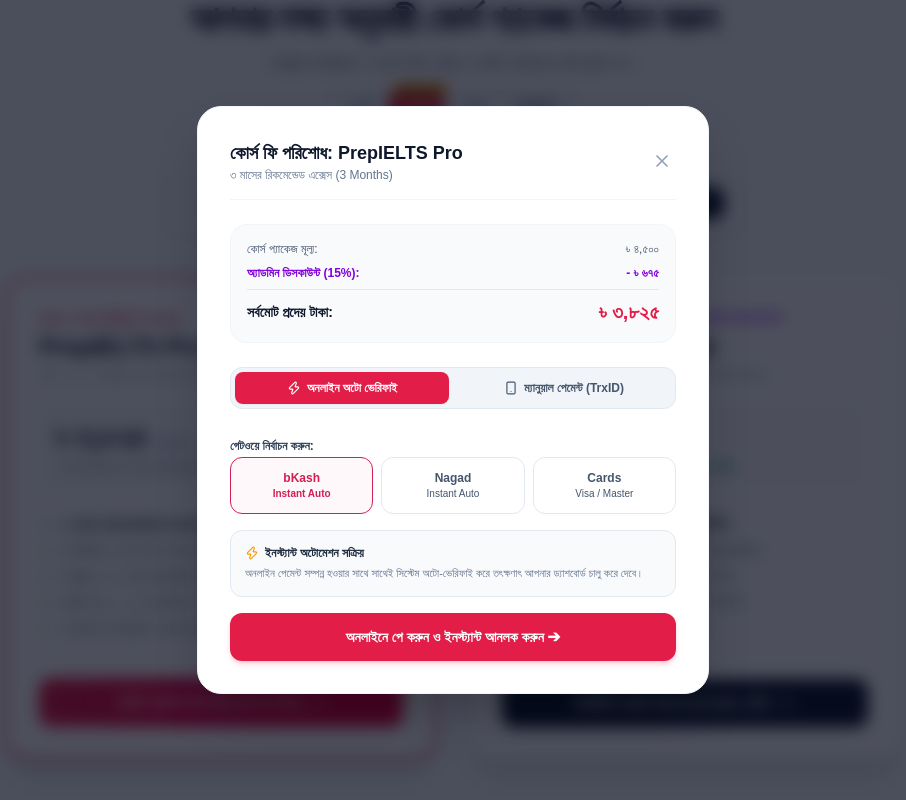
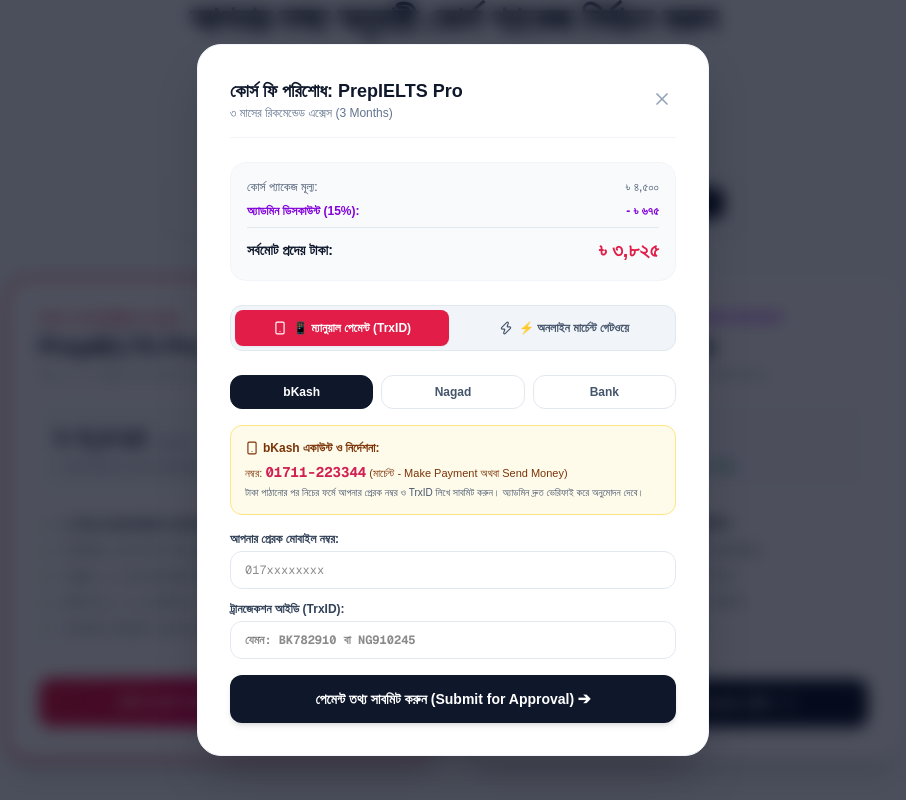
Before and after one commit to rejuan0066-crypto/prep-ielts, a Next.js app: page /pricing in a window 1280 px wide. Both pictures are taken after a click on the button "এখনই এনরোল করুন (Enroll in Pro)". Shown: the part 218-1018 px from the top of the page, without its empty margins (187-1093 px from the left). Built offline with nearby package versions, Linux system fonts and the light colour scheme.

Commit message:
fix: disable fake online auto-verify bypass and enforce strict admin TrxID verification

```diff
--- a/src/app/dashboard/page.tsx
+++ b/src/app/dashboard/page.tsx
@@ -484,7 +484,7 @@ export default function StudentAcademyDashboard() {
     );
   }
 
-  const isEnrolled = user.role !== 'student' || user.paymentStatus === 'approved' || user.plan === 'Pro' || user.plan === 'VIP';
+  const isEnrolled = user.role !== 'student' || user.paymentStatus === 'approved';
   const isPendingVerification = user.role === 'student' && user.paymentStatus === 'pending';
 
   // GATE A: Manual payment submitted, awaiting Admin verification
--- a/src/app/pricing/page.tsx
+++ b/src/app/pricing/page.tsx
@@ -52,7 +52,7 @@ export default function PricingPage() {
     durationLabel: string;
   } | null>(null);
 
-  const [checkoutTab, setCheckoutTab] = useState<'online' | 'manual'>('online');
+  const [checkoutTab, setCheckoutTab] = useState<'manual' | 'online'>('manual');
   const [onlineGateway, setOnlineGateway] = useState<'bkash' | 'nagad' | 'card'>('bkash');
   const [manualMethod, setManualMethod] = useState<'bKash' | 'Nagad' | 'Bank'>('bKash');
 
@@ -157,46 +157,9 @@ export default function PricingPage() {
     setSenderNumber('');
   };
 
-  // 1. ONLINE INSTANT AUTO-VERIFY PAYMENT
+  // 1. ONLINE PAYMENT: Strictly directs to verified manual payment to prevent fake auto-verification bypass
   const handleOnlineAutoPayment = () => {
-    if (!selectedPlan || !user) return;
-    setIsProcessing(true);
-
-    const priceCalc = calculateFinalPrice(selectedPlan.basePrice);
-
-    setTimeout(() => {
-      const generatedTrxId = 'AUTO_' + onlineGateway.toUpperCase() + '_' + Math.random().toString(36).substring(2, 9).toUpperCase();
-
-      const newTx: PaymentTransaction = {
-        id: 'trx_' + Date.now(),
-        studentName: user.name,
-        studentEmail: user.email,
-        planName: selectedPlan.name,
-        duration: selectedPlan.durationLabel,
-        originalAmount: priceCalc.originalPrice,
-        discountAmount: priceCalc.totalDiscount,
-        finalAmount: priceCalc.finalPrice,
-        method: onlineGateway === 'bkash' ? 'bKash (Online)' : onlineGateway === 'nagad' ? 'Nagad (Online)' : 'Card',
-        trxId: generatedTrxId,
-        couponUsed: appliedCoupon?.coupon?.code,
-        date: new Date().toLocaleDateString('bn-BD', { day: 'numeric', month: 'short', year: 'numeric' }) + ', ' + new Date().toLocaleTimeString('bn-BD', { hour: '2-digit', minute: '2-digit' }),
-        status: 'approved',
-        verifiedBy: 'System Auto-Gateway'
-      };
-
-      const existingTxs = getTransactions();
-      saveTransactions([newTx, ...existingTxs]);
-
-      // Update student profile directly to approved
-      updateUser({
-        plan: selectedPlan.key,
-        paymentStatus: 'approved',
-        pendingPayment: undefined
-      });
-
-      setIsProcessing(false);
-      setSuccessType('online');
-    }, 1200);
+    setCheckoutTab('manual');
   };
 
   // 2. MANUAL SEND MONEY & TrxID SUBMISSION
@@ -635,99 +598,53 @@ export default function PricingPage() {
                   );
                 })()}
 
-                {/* Checkout Method Tabs: Online Instant vs Manual TrxID */}
+                {/* Checkout Method Tabs: Manual TrxID vs Online Gateway */}
                 <div className="flex items-center gap-2 p-1 bg-slate-100 rounded-xl border border-slate-200 text-xs font-bold">
                   <button
                     type="button"
+                    onClick={() => setCheckoutTab('manual')}
+                    className={`flex-1 py-2.5 rounded-lg transition-all flex items-center justify-center gap-1.5 cursor-pointer ${
+                      checkoutTab === 'manual' ? 'bg-[#E11D48] text-white shadow-xs font-black' : 'text-slate-600 hover:text-slate-900'
+                    }`}
+                  >
+                    <Smartphone className="w-3.5 h-3.5" />
+                    <span>📱 ম্যানুয়াল পেমেন্ট (TrxID)</span>
+                  </button>
+                  <button
+                    type="button"
                     onClick={() => setCheckoutTab('online')}
-                    className={`flex-1 py-2 rounded-lg transition-all flex items-center justify-center gap-1.5 cursor-pointer ${
-                      checkoutTab === 'online' ? 'bg-[#E11D48] text-white shadow-xs' : 'text-slate-600 hover:text-slate-900'
+                    className={`flex-1 py-2.5 rounded-lg transition-all flex items-center justify-center gap-1.5 cursor-pointer ${
+                      checkoutTab === 'online' ? 'bg-slate-900 text-white shadow-xs font-black' : 'text-slate-600 hover:text-slate-900'
                     }`}
                   >
                     <Zap className="w-3.5 h-3.5" />
-                    <span>অনলাইন অটো ভেরিফাই</span>
-                  </button>
-                  <button
-                    type="button"
-                    onClick={() => setCheckoutTab('manual')}
-                    className={`flex-1 py-2 rounded-lg transition-all flex items-center justify-center gap-1.5 cursor-pointer ${
-                      checkoutTab === 'manual' ? 'bg-slate-900 text-white shadow-xs' : 'text-slate-600 hover:text-slate-900'
-                    }`}
-                  >
-                    <Smartphone className="w-3.5 h-3.5" />
-                    <span>ম্যানুয়াল পেমেন্ট (TrxID)</span>
+                    <span>⚡ অনলাইন মার্চেন্ট গেটওয়ে</span>
                   </button>
                 </div>
 
-                {/* TAB A: Online Instant Gateway */}
+                {/* TAB A: Online Instant Gateway (Real status notice - NO fake bypass) */}
                 {checkoutTab === 'online' && (
                   <div className="space-y-4 animate-in fade-in">
-                    <div className="space-y-2">
-                      <label className="text-xs font-bold text-slate-700">গেটওয়ে নির্বাচন করুন:</label>
-                      <div className="grid grid-cols-3 gap-2">
-                        <button
-                          type="button"
-                          onClick={() => setOnlineGateway('bkash')}
-                          className={`p-3 rounded-xl border text-center transition-all cursor-pointer ${
-                            onlineGateway === 'bkash'
-                              ? 'border-[#D12053] bg-pink-50/50 text-[#D12053] font-black'
-                              : 'border-slate-200 text-slate-600'
-                          }`}
-                        >
-                          <div className="text-xs font-black">bKash</div>
-                          <div className="text-[10px]">Instant Auto</div>
-                        </button>
-                        <button
-                          type="button"
-                          onClick={() => setOnlineGateway('nagad')}
-                          className={`p-3 rounded-xl border text-center transition-all cursor-pointer ${
-                            onlineGateway === 'nagad'
-                              ? 'border-[#F7931E] bg-orange-50/50 text-[#F7931E] font-black'
-                              : 'border-slate-200 text-slate-600'
-                          }`}
-                        >
-                          <div className="text-xs font-black">Nagad</div>
-                          <div className="text-[10px]">Instant Auto</div>
-                        </button>
-                        <button
-                          type="button"
-                          onClick={() => setOnlineGateway('card')}
-                          className={`p-3 rounded-xl border text-center transition-all cursor-pointer ${
-                            onlineGateway === 'card'
-                              ? 'border-indigo-600 bg-indigo-50/50 text-indigo-700 font-black'
-                              : 'border-slate-200 text-slate-600'
-                          }`}
-                        >
-                          <div className="text-xs font-black">Cards</div>
-                          <div className="text-[10px]">Visa / Master</div>
-                        </button>
+                    <div className="p-4 rounded-2xl bg-amber-50/80 border border-amber-200 space-y-2.5 text-xs text-amber-900">
+                      <div className="font-bold flex items-center gap-2 text-amber-800">
+                        <AlertCircle className="w-4 h-4 text-amber-600 shrink-0" />
+                        <span>অনলাইন মার্চেন্ট অটোমেশন স্ট্যাটাস</span>
                       </div>
-                    </div>
-
-                    <div className="p-3.5 rounded-xl bg-slate-50 border border-slate-200 space-y-1 text-xs">
-                      <div className="font-bold text-slate-800 flex items-center gap-1.5">
-                        <Zap className="w-3.5 h-3.5 text-amber-500" />
-                        <span>ইনস্ট্যান্ট অটোমেশন সক্রিয়</span>
+                      <p className="text-[11px] text-amber-800/90 leading-relaxed">
+                        অনলাইন অটোমেটেড গেটওয়ে (SSLCommerz / bKash Merchant API) বর্তমানে লাইভ মার্চেন্ট অ্যাকাউন্ট কনফিগারেশন মোডে রয়েছে। কোনো অর্থ পরিশোধ না করে ফেইক বা নকল ভেরিফিকেশন সম্পূর্ণভাবে বন্ধ রয়েছে।
+                      </p>
+                      <div className="pt-1.5 border-t border-amber-200/60 text-[11px] text-slate-700 font-medium">
+                        👉 কোর্স অ্যাক্সেস পেতে অনুগ্রহ করে <strong>"ম্যানুয়াল পেমেন্ট (TrxID)"</strong> অপশনে গিয়ে বিকাশ বা নগদে সেন্ড মানি করে TrxID সাবমিট করুন। অ্যাডমিন প্যানেল থেকে আপনার TrxID যাচাই করে অ্যাকাউন্ট সক্রিয় করে দেওয়া হবে।
                       </div>
-                      <p className="text-slate-500 text-[11px] leading-relaxed">
-                        অনলাইন পেমেন্ট সম্পন্ন হওয়ার সাথে সাথেই সিস্টেম অটো-ভেরিফাই করে তৎক্ষণাৎ আপনার ড্যাশবোর্ড চালু করে দেবে।
-                      </p>
                     </div>
 
                     <button
                       type="button"
-                      onClick={handleOnlineAutoPayment}
-                      disabled={isProcessing}
-                      className="w-full py-3.5 bg-[#E11D48] hover:bg-[#BE123C] text-white rounded-xl text-xs sm:text-sm font-bold shadow-md shadow-rose-500/20 transition-all flex items-center justify-center gap-2 cursor-pointer disabled:opacity-50"
+                      onClick={() => setCheckoutTab('manual')}
+                      className="w-full py-3.5 bg-[#E11D48] hover:bg-[#BE123C] text-white rounded-xl text-xs sm:text-sm font-bold shadow-md shadow-rose-500/20 transition-all flex items-center justify-center gap-2 cursor-pointer"
                     >
-                      {isProcessing ? (
-                        <>
-                          <div className="w-4 h-4 border-2 border-white border-t-transparent rounded-full animate-spin" />
-                          <span>অনলাইন পেমেন্ট ভেরিফাই করা হচ্ছে...</span>
-                        </>
-                      ) : (
-                        <span>অনলাইনে পে করুন ও ইনস্ট্যান্ট আনলক করুন ➔</span>
-                      )}
+                      <Smartphone className="w-4 h-4" />
+                      <span>ম্যানুয়াল পেমেন্ট ট্যাবে যান (বিকাশ / নগদ) ➔</span>
                     </button>
                   </div>
                 )}
--- a/src/components/AppLayoutWrapper.tsx
+++ b/src/components/AppLayoutWrapper.tsx
@@ -17,7 +17,7 @@ export const AppLayoutWrapper: React.FC<{ children: React.ReactNode }> = ({ chil
   const isAuthPage = pathname === '/login' || pathname === '/';
   const isPricing = pathname === '/pricing';
 
-  const isEnrolled = !user || user.role !== 'student' || user.paymentStatus === 'approved' || user.plan === 'Pro' || user.plan === 'VIP';
+  const isEnrolled = !user || user.role !== 'student' || user.paymentStatus === 'approved';
   const isPending = user?.role === 'student' && user?.paymentStatus === 'pending';
 
   // ROUTE PROTECTION FOR STUDENTS:
--- a/src/components/IeltslySidebar.tsx
+++ b/src/components/IeltslySidebar.tsx
@@ -43,7 +43,7 @@ export const IeltslySidebar: React.FC = () => {
   const [mockTestsOpen, setMockTestsOpen] = useState(true);
   const [isDarkMode, setIsDarkMode] = useState(false);
 
-  const isEnrolled = !user || user.role !== 'student' || user.paymentStatus === 'approved' || user.plan === 'Pro' || user.plan === 'VIP';
+  const isEnrolled = !user || user.role !== 'student' || user.paymentStatus === 'approved';
 
   // NEVER render course sidebar to unverified or unpaid students!
   if (!isEnrolled && user?.role === 'student') {
--- a/src/context/AuthContext.tsx
+++ b/src/context/AuthContext.tsx
@@ -209,7 +209,8 @@ export const AuthProvider: React.FC<{ children: React.ReactNode }> = ({ children
       streakDays: 0,
       testsCompleted: 0,
       joinedDate: new Date().toLocaleDateString('bn-BD', { day: 'numeric', month: 'short', year: 'numeric' }),
-      diagnostic: undefined
+      diagnostic: undefined,
+      paymentStatus: 'unpaid'
     };
 
     saveToUsersDb(cleanEmail, password, newProfile);
@@ -382,7 +383,8 @@ export const AuthProvider: React.FC<{ children: React.ReactNode }> = ({ children
         streakDays: 0,
         testsCompleted: 0,
         joinedDate: new Date().toLocaleDateString('bn-BD', { day: 'numeric', month: 'short', year: 'numeric' }),
-        diagnostic: undefined
+        diagnostic: undefined,
+        paymentStatus: 'unpaid'
       };
       saveToUsersDb(cleanEmail, password, newProfile);
       saveUser(newProfile);
```
